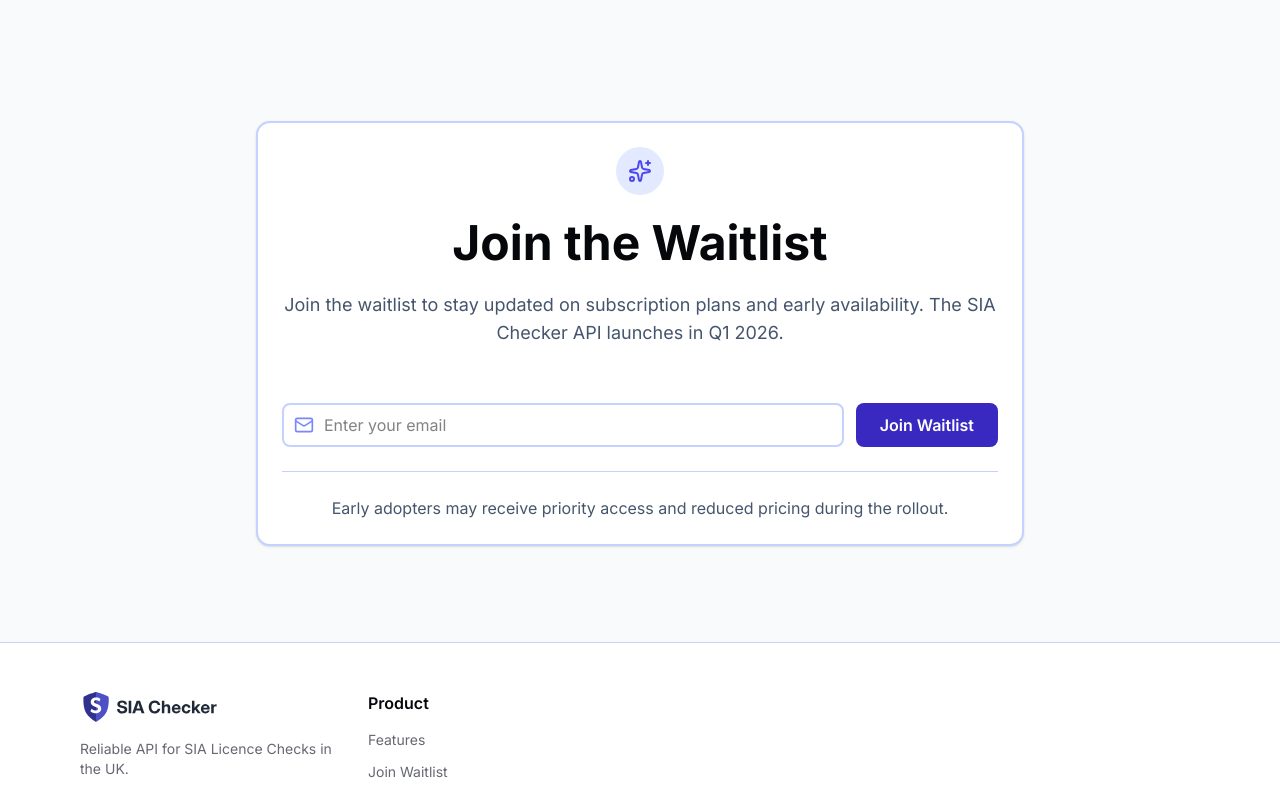
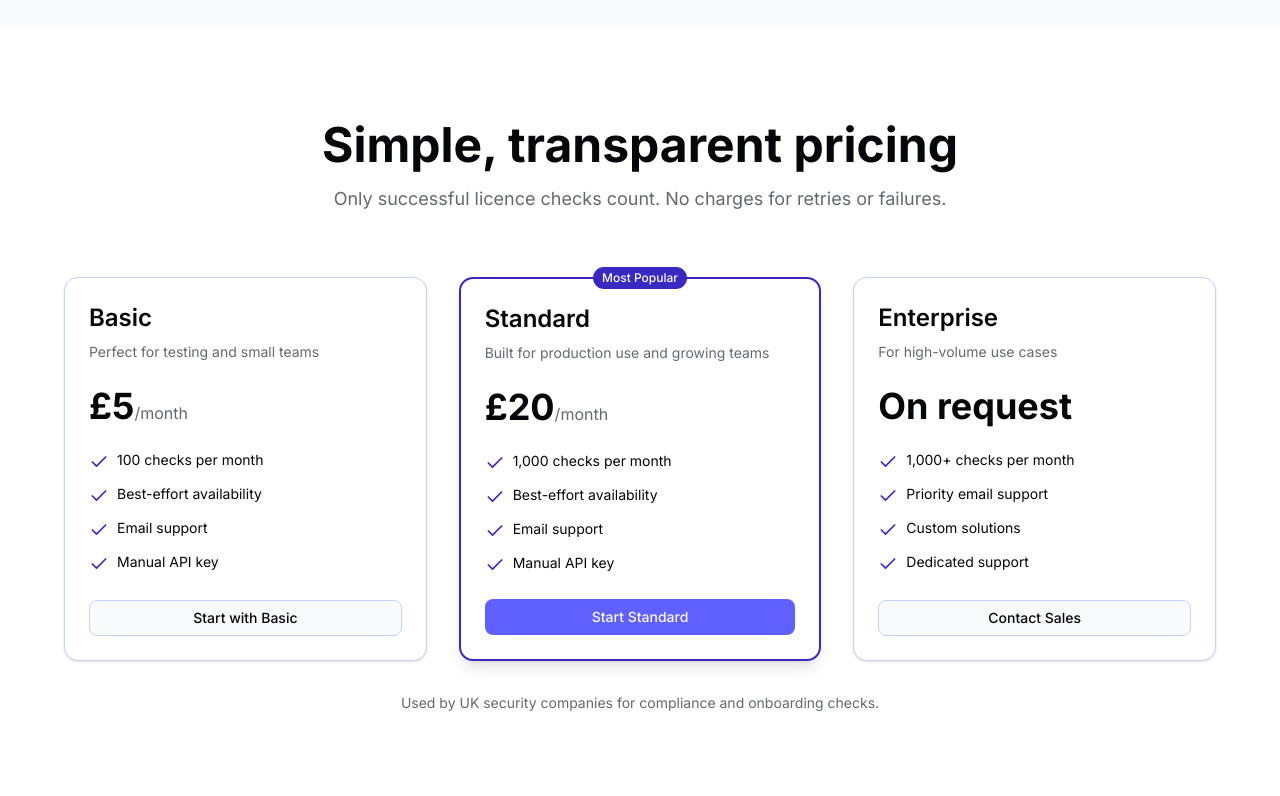
Before and after one commit to siachecker/siachecker-web, a React (Vite) app: page / in a window 1280 px wide. Shown: the part 1840-2636 px from the top of the page. Built offline with nearby package versions, Linux system fonts and the light colour scheme.

Commit message:
added pricing section with stripe links

```diff
--- a/src/App.tsx
+++ b/src/App.tsx
@@ -3,7 +3,7 @@ import Header from "./components/Header"
 import Features from "./sections/Features"
 import Hero from "./sections/Hero"
 // import Demo from "./sections/Demo"
-import EarlyAccess from "./sections/EarlyAccess"
+import Pricing from "./sections/Pricing"
 
 function App() {
 
@@ -14,7 +14,7 @@ function App() {
         <Hero/>
         <Features/>
         {/* <Demo/> */}
-        <EarlyAccess/>
+        <Pricing/>
       </main>
       <Footer/>
     </div>
--- a/src/components/Footer.tsx
+++ b/src/components/Footer.tsx
@@ -2,7 +2,7 @@ export default function Footer() {
   const footerLinks = {
     Product: [
       { label: "Features", href: "#features" },
-      { label: "Join Waitlist", href: "#early-access" },
+      { label: "Pricing", href: "#pricing" },
       { label: "Documentation", href: "https://docs.siachecker.co.uk" },
       { label: "API Status", href: "https://status.siachecker.co.uk" },
     ],
--- a/src/components/Header.tsx
+++ b/src/components/Header.tsx
@@ -8,7 +8,8 @@ export default function Header() {
   const navLinks = [
     { href: "#features", label: "Features" },
     // { href: "#demo", label: "Live Demo" },
-    { href: "#early-access", label: "Join Waitlist" },
+    // { href: "#early-access", label: "Join Waitlist" },
+    { href: "#pricing", label: "Pricing" },
     { href: "https://docs.siachecker.co.uk", label: "Documentation" },
   ]
 
--- a/src/sections/EarlyAccess.tsx
+++ /dev/null
@@ -1,101 +0,0 @@
-import { useState } from "react"
-import { Button } from "@/components/ui/button"
-import { Card, CardContent, CardDescription, CardHeader, CardTitle } from "@/components/ui/card"
-import { Mail, Sparkles } from "lucide-react"
-
-export default function EarlyAccess() {
-  const [email, setEmail] = useState("")
-  const [status, setStatus] = useState<"idle" | "submitting" | "success" | "error">("idle")
-  const [message, setMessage] = useState("")
-
-  const handleSubmit = async (e: React.FormEvent) => {
-    e.preventDefault()
-    setStatus("submitting")
-    setMessage("")
-
-    try {
-      const response = await fetch("https://formspree.io/f/xldqnykw", {
-        method: "POST",
-        headers: {
-          "Content-Type": "application/json",
-        },
-        body: JSON.stringify({ email }),
-      })
-
-      if (response.ok) {
-        setStatus("success")
-        setMessage("Thank you! You've been added to our waitlist.")
-        setEmail("")
-      } else {
-        setStatus("error")
-        setMessage("Something went wrong. Please try again.")
-      }
-    } catch {
-      setStatus("error")
-      setMessage("Something went wrong. Please try again.")
-    }
-  }
-
-  return (
-    <section id="early-access" className="py-16 md:py-24 bg-slate-50">
-      <div className="container mx-auto px-4">
-        <div className="mx-auto max-w-3xl">
-          <Card className="border-2 border-brand-200">
-            <CardHeader className="text-center space-y-4 pb-8">
-              <div className="mx-auto w-12 h-12 bg-brand-100 rounded-full flex items-center justify-center">
-                <Sparkles className="w-6 h-6 text-brand-600" />
-              </div>
-              <CardTitle className="font-bold text-3xl md:text-4xl lg:text-5xl text-balance">
-                Join the Waitlist
-              </CardTitle>
-              <CardDescription className="text-lg text-slate-600">
-                Join the waitlist to stay updated on subscription plans and early availability.
-                The SIA Checker API launches in Q1 2026.
-              </CardDescription>
-            </CardHeader>
-            <CardContent>
-              <form onSubmit={handleSubmit} className="space-y-4">
-                <div className="flex flex-col sm:flex-row gap-3">
-                  <div className="relative flex-1">
-                    <Mail className="absolute left-3 top-1/2 -translate-y-1/2 h-5 w-5 text-brand-400" />
-                    <input
-                      type="email"
-                      placeholder="Enter your email"
-                      value={email}
-                      onChange={(e) => setEmail(e.target.value)}
-                      required
-                      disabled={status === "submitting"}
-                      className="w-full h-11 pl-10 pr-4 border-2 border-brand-200 rounded-md focus:outline-none focus:ring-2 focus:ring-brand-500 focus:border-brand-500 disabled:opacity-50"
-                    />
-                  </div>
-                  <Button
-                    type="submit"
-                    size="lg"
-                    disabled={status === "submitting"}
-                    className="h-11 text-white font-semibold text-base sm:w-auto w-full cursor-pointer disabled:cursor-not-allowed"
-                  >
-                    {status === "submitting" ? "Joining..." : "Join Waitlist"}
-                  </Button>
-                </div>
-                {message && (
-                  <p
-                    className={`text-sm text-center ${
-                      status === "success" ? "text-green-600" : "text-red-600"
-                    }`}
-                  >
-                    {message}
-                  </p>
-                )}
-              </form>
-              <div className="mt-6 pt-6 border-t border-brand-200">
-                <p className="text-center text-slate-600">
-                  Early adopters may receive priority access and reduced pricing during the rollout.
-                </p>
-              </div>
-            </CardContent>
-          </Card>
-        </div>
-      </div>
-    </section>
-  )
-}
--- a/src/sections/Hero.tsx
+++ b/src/sections/Hero.tsx
@@ -66,7 +66,7 @@ export default function Hero() {
           {/* CTA Buttons */}
           <div className="flex flex-col sm:flex-row items-center justify-center gap-4 mb-12">
             <Button asChild size="lg" className="text-white text-lg px-8">
-              <a href="#early-access">
+              <a href="#pricing">
                 Get API access
                 <ArrowRight className="h-5 w-5" />
               </a>
--- a/src/sections/Pricing.tsx
+++ b/src/sections/Pricing.tsx
@@ -5,43 +5,46 @@ import { Check } from "lucide-react"
 
 const plans = [
   {
-    name: "Starter",
-    price: "0",
-    description: "Perfect for testing and small projects",
-    features: ["1,000 requests/month", "Basic API access", "Email support", "Documentation access", "99.9% uptime SLA"],
-    cta: "Start Free",
+    name: "Basic",
+    price: "5",
+    description: "Perfect for testing and small teams",
+    features: [
+      "100 checks per month",
+      "Best-effort availability",
+      "Email support",
+      "Manual API key",
+    ],
+    cta: "Start with Basic",
     popular: false,
+    paymentLink: "https://buy.stripe.com/9B63cogon6mq8WY202gw001",
   },
   {
-    name: "Professional",
-    price: "49",
-    description: "For growing businesses and applications",
+    name: "Standard",
+    price: "20",
+    description: "Built for production use and growing teams",
     features: [
-      "50,000 requests/month",
-      "Priority API access",
-      "Priority email support",
-      "Webhook notifications",
-      "99.95% uptime SLA",
-      "Dedicated account manager",
+      "1,000 checks per month",
+      "Best-effort availability",
+      "Email support",
+      "Manual API key",
     ],
-    cta: "Start Trial",
+    cta: "Start Standard",
     popular: true,
+    paymentLink: "https://buy.stripe.com/eVq4gs1tt26a0qs6gigw000",
   },
   {
     name: "Enterprise",
-    price: "Custom",
-    description: "For large-scale operations",
+    price: "On request",
+    description: "For high-volume use cases",
     features: [
-      "Unlimited requests",
-      "Dedicated infrastructure",
-      "24/7 phone support",
-      "Custom integrations",
-      "99.99% uptime SLA",
-      "SLA guarantees",
-      "Volume discounts",
+      "1,000+ checks per month",
+      "Priority email support",
+      "Custom solutions",
+      "Dedicated support",
     ],
     cta: "Contact Sales",
     popular: false,
+    paymentLink: "mailto:sales@siachecker.com",
   },
 ]
 
@@ -51,7 +54,7 @@ export default function Pricing() {
       <div className="container mx-auto px-4">
         <div className="mx-auto max-w-2xl text-center mb-16">
           <h2 className="mb-4 font-bold text-3xl md:text-4xl lg:text-5xl text-balance">Simple, transparent pricing</h2>
-          <p className="text-lg text-muted-foreground">Start free, scale as you grow. No hidden fees.</p>
+          <p className="text-lg text-muted-foreground">Only successful licence checks count. No charges for retries or failures.</p>
         </div>
 
         <div className="grid grid-cols-1 md:grid-cols-3 gap-8 max-w-6xl mx-auto">
@@ -67,8 +70,8 @@ export default function Pricing() {
                 <CardTitle className="text-2xl">{plan.name}</CardTitle>
                 <CardDescription>{plan.description}</CardDescription>
                 <div className="mt-4">
-                  <span className="font-bold text-4xl">{plan.price === "Custom" ? plan.price : `£${plan.price}`}</span>
-                  {plan.price !== "Custom" && <span className="text-muted-foreground">/month</span>}
+                  <span className="font-bold text-4xl">{plan.name === "Enterprise" ? plan.price : `£${plan.price}`}</span>
+                  {plan.name !== "Enterprise" && <span className="text-muted-foreground">/month</span>}
                 </div>
               </CardHeader>
               <CardContent className="flex-grow">
@@ -85,8 +88,11 @@ export default function Pricing() {
                 <Button
                   className={`w-full ${plan.popular ? "bg-accent hover:bg-accent/90" : ""}`}
                   variant={plan.popular ? "default" : "outline"}
+                  asChild
                 >
-                  {plan.cta}
+                  <a href={plan.paymentLink} target="_blank" rel="noopener noreferrer">
+                    {plan.cta}
+                  </a>
                 </Button>
               </CardFooter>
             </Card>
@@ -94,7 +100,7 @@ export default function Pricing() {
         </div>
 
         <p className="text-center text-sm text-muted-foreground mt-8">
-          All plans include 14-day free trial. No credit card required.
+          Used by UK security companies for compliance and onboarding checks.
         </p>
       </div>
     </section>
```
Also changed, not shown: public/favicon-256x256.png, public/favicon-48x48.png.
